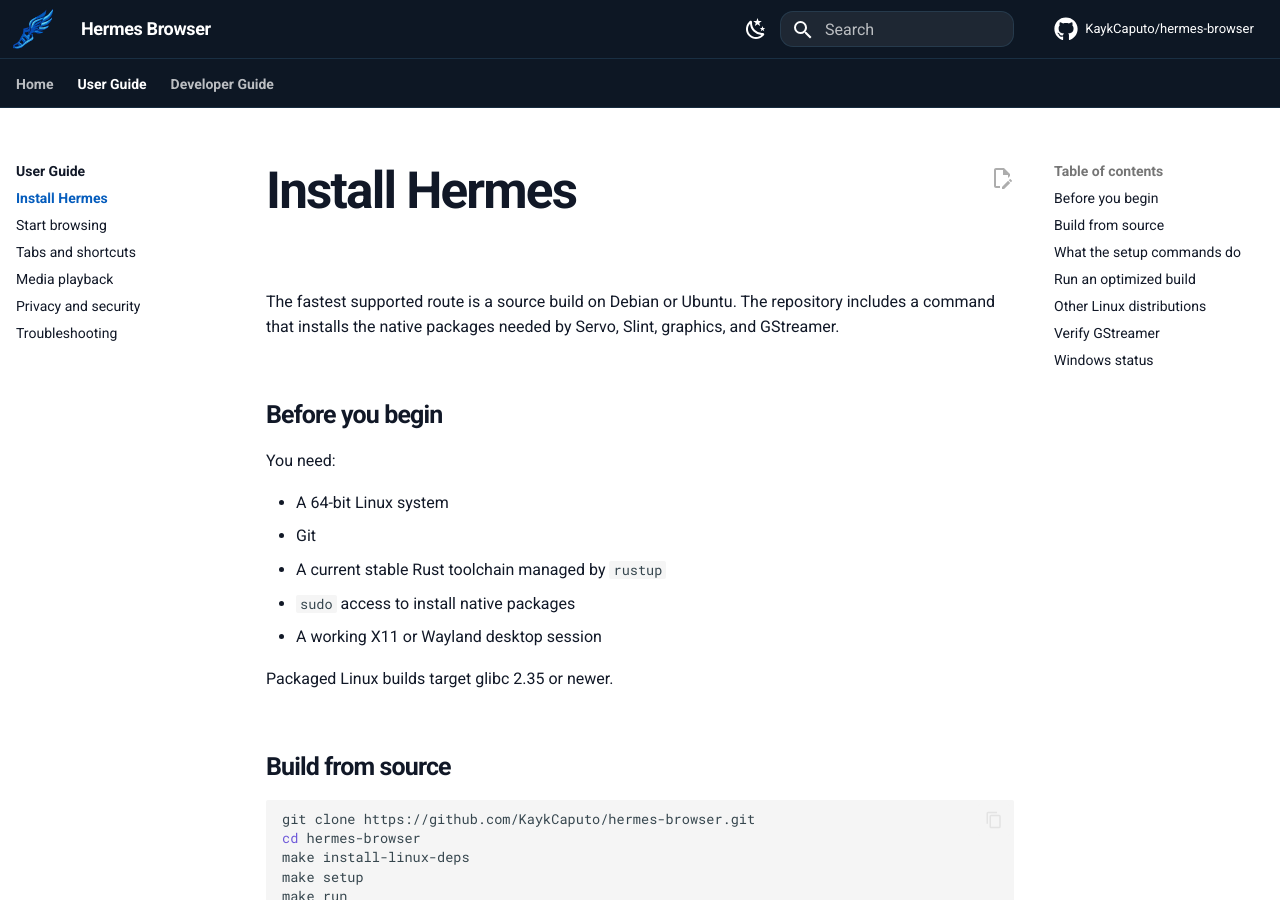
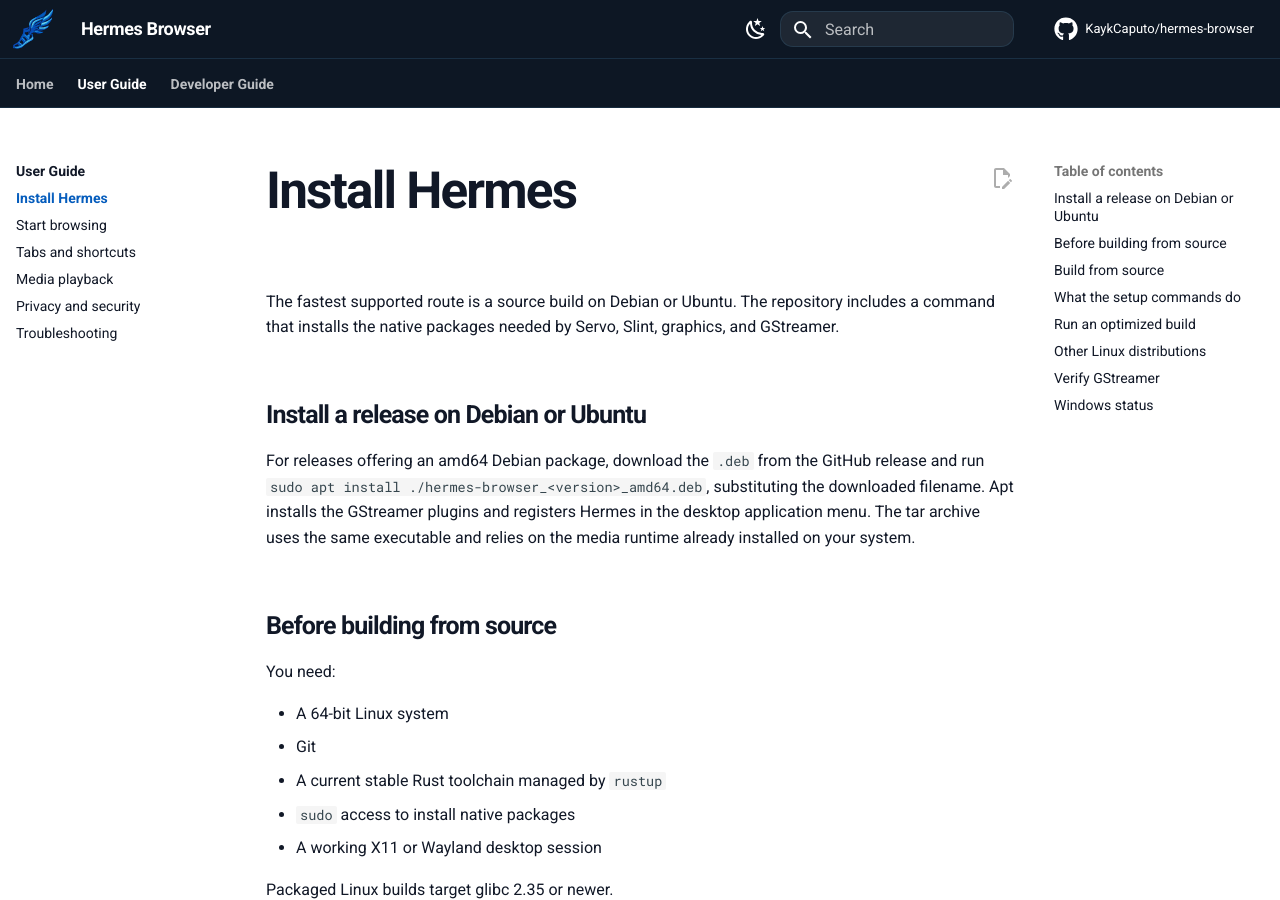
Before and after one commit to KaykCaputo/hermes-browser, an MkDocs documentation site: the page built from docs/user-guide/installation.md, in a window 1280 px wide and 900 px high. Built offline with MkDocs 1.6.1 and Material for MkDocs 9.7.7, drawn with Linux system fonts in a browser that asks for light colours; comment, search, counter and statistics services are not loaded.

Commit message:
docs: update browser setup and Linux release guides

```diff
--- a/docs/user-guide/installation.md
+++ b/docs/user-guide/installation.md
@@ -7,7 +7,11 @@ description: Build and run Hermes Browser on Linux, with the required Rust, grap
 
 The fastest supported route is a source build on Debian or Ubuntu. The repository includes a command that installs the native packages needed by Servo, Slint, graphics, and GStreamer.
 
-## Before you begin
+## Install a release on Debian or Ubuntu
+
+For releases offering an amd64 Debian package, download the `.deb` from the GitHub release and run `sudo apt install ./hermes-browser_<version>_amd64.deb`, substituting the downloaded filename. Apt installs the GStreamer plugins and registers Hermes in the desktop application menu. The tar archive uses the same executable and relies on the media runtime already installed on your system.
+
+## Before building from source
 
 You need:
 
```
Also changed, not shown: README.md (+18 -7 lines), docs/developer-guide/architecture.md (+1 -1 lines), docs/developer-guide/index.md (+1 -1 lines), docs/developer-guide/releases.md (+2 -0 lines), docs/developer-guide/servo-integration.md (+2 -2 lines), docs/developer-guide/setup.md (+1 -1 lines).
